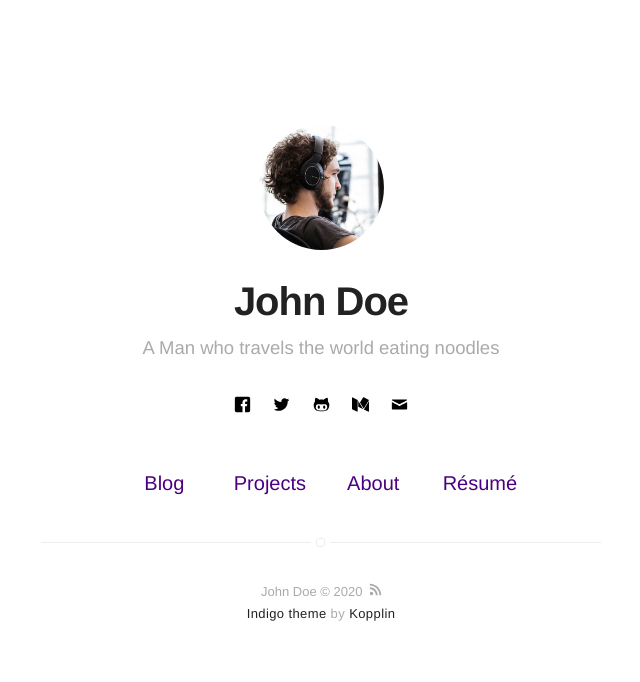
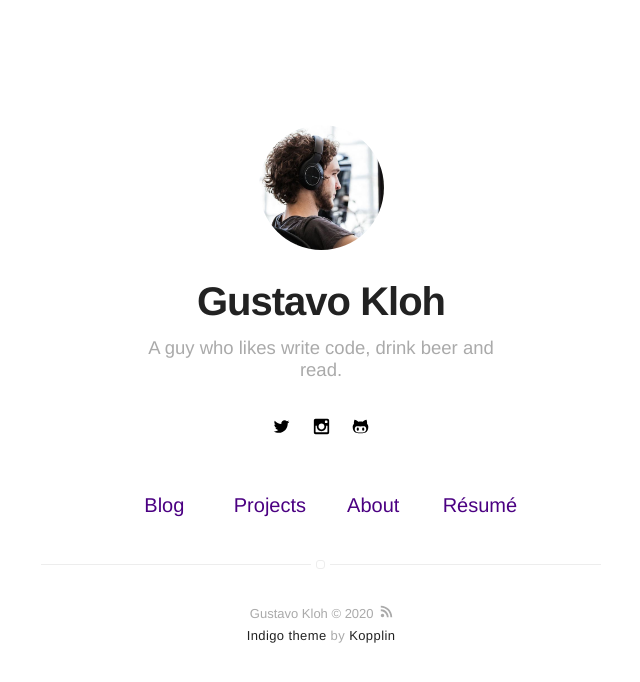
Before and after one commit to gustavokloh/gustavokloh.github.io, a Jekyll site: the page built from index.html, in a window 1280 px wide. Shown: the top 682 px of the page, without its empty margins (319-959 px from the left). Built offline with Jekyll 4.4.1, drawn with Linux system fonts in a browser that asks for light colours.

Commit message:
Adding ruby configs and initial configuration

```diff
--- a/_config.yml
+++ b/_config.yml
@@ -1,9 +1,9 @@
 # main text of home
-name: John Doe
-bio: A Man who travels the world eating noodles
+name: Gustavo Kloh
+bio: A guy who likes write code, drink beer and read.
 
 # twitter summary info
-description: A blog about technology and stuff related
+description: A blog about technology and stuff related, and sometimes about other things.
 
 # if it's an external image, update below for true
 # better with square images
@@ -31,26 +31,26 @@ permalink: /:title/
 # if you don't want comments in your posts, leave categories empty
 disqus:
   shortname: mydisqus # enter this from your disqus account
-  categories: [blog, project] # only show disqus for posts that have these categories
+  categories: [] # only show disqus for posts that have these categories
 
 # if you don't have any of social below, comment the line
-facebook: myfacebook
-twitter: mytwitter
-# instagram: myinstagram
+# facebook: myfacebook
+twitter: gustavokloh
+instagram: gustavokloh
 # pinterest: mypinterest
 # linkedin: mylinkedin
 # youtube: myyoutube
 # spotify: myspotify
-github: mygithub
+github: gustavokloh
 # gitlab: mygitlab
 # lastfm: mylastfm
 # stackoverflow: 7044681/mystackoverflow
 # quora: userquora
 # reddit: username
-medium: medium
+# medium: medium
 # vimeo: myvimeo
 # lanyrd: mylanyrd
-email: myemail@gmail.com
+# email: myemail@gmail.com
 
 authors:
   johndoe:
@@ -59,12 +59,6 @@ authors:
     external-image: false
     picture: assets/images/profile.jpg
     twitter: johndoe
-  jamesfoster:
-    name: James Foster
-    bio: A Man who develops software with coffee
-    external-image: false
-    picture: assets/images/james.jpg
-    twitter: jamesfoster
 
 # do you want a larger site? change the option below
 # options: [normal, large] | default: normal
@@ -76,7 +70,7 @@ pagination:
   enabled: false
   sort_reverse: true # display recent posts first
   title: ":title" # Changing this will mess up the header display logic
-  per_page: 5
+  per_page: 10
   permalink: "/:num/" # pagination link that will be appended
 
 # if you don't need projects, comment the *projects* configs below
```
Also changed, not shown: 2 other files.
